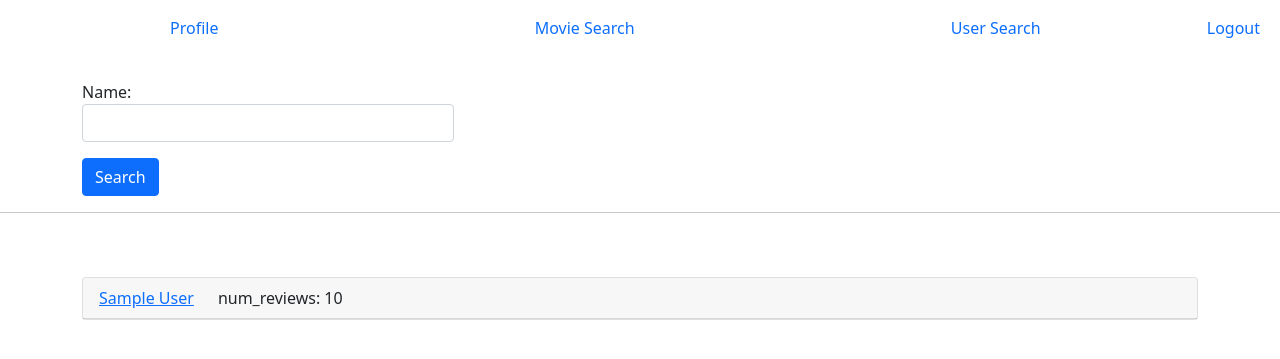
After one commit to willbelcher/CS4750_moviedb_proj, a Django app: template mainapp/templates/mainapp/search_users.html in a window 1280 px wide. The commit adds this page. Shown: the top 359 px of the page. Run offline with Django 5.2, Linux system fonts and the light colour scheme; the template is opened without the code that fills it: values that come from a table or form of the project are taken from there, others are empty; tables that the repository leaves empty hold one stand-in row (values such as "Sample post"); parts of the project's set-up code (start-up, migrations or seed data) failed here and were passed over.

Commit message:
user search functionality

```diff
--- a/mainapp/templates/mainapp/search_movies.html
+++ b/mainapp/templates/mainapp/search_movies.html
@@ -146,11 +146,6 @@
                             </div>
 
                             <div class="card-body collapse" id="extra_info_{{ forloop.counter }}">
-                                <div class="row">
-                                    <div class="col-sm-auto">
-                                        <p>Location:</p>
-                                    </div>
-                                </div>
                             </div>
 
                         </div>
--- /dev/null
+++ b/mainapp/templates/mainapp/search_users.html
@@ -0,0 +1,64 @@
+{% include "nav.html" %}
+{% load static %}
+
+<!DOCTYPE html>
+<html lang="en">
+<head>
+    <meta charset="UTF-8">
+
+    <title>User Search</title>
+</head>
+<body>
+    <div>
+        <br>
+
+        {% block content %}
+
+            <form class="container" action="{% url 'mainapp:user_search' %}" method="post">
+                {% csrf_token %}
+                <!-- Name Filter -->
+                <div class="col-md-4 mb-3">
+                    <label for="name">Name:</label>
+                    <input class="form-control" type="text" name="name" id="name">
+                </div>
+
+                <!-- Search Button -->
+                <div class="col-md-6 mb-3">
+                    <button type="submit" class="btn btn-primary" name="search_button">Search</button>
+                </div>
+            </form>
+            <hr>
+
+            <br>
+            <br>
+
+            {% if users %}
+                <div class="container">
+
+                    {% for user in users %}
+                        <div class="card mb-3">
+                            <div class="card-header">
+
+                                <div class="row align-items-center">
+                                    <div class="col-sm-auto">
+                                        <a href="{% url 'mainapp:view_user' user.email %}">
+                                            {{ user.name }}
+                                        </a>
+                                    </div>
+                                    <div class="col-sm-auto">
+                                        num_reviews: {{ user.number_reviews }}
+                                    </div>
+                                </div>
+                            </div>
+                        </div>
+                    {% endfor %}
+                </div>
+            {% else %}
+                <section class="section-2 text-center">
+                    <p>No results found</p>
+                </section>
+            {% endif %}
+        {% endblock %}
+    </div>
+    </body>
+    </html>
```
Also changed, not shown: mainapp/db_utils.py (+7 -0 lines), mainapp/views.py (+14 -1 lines).
